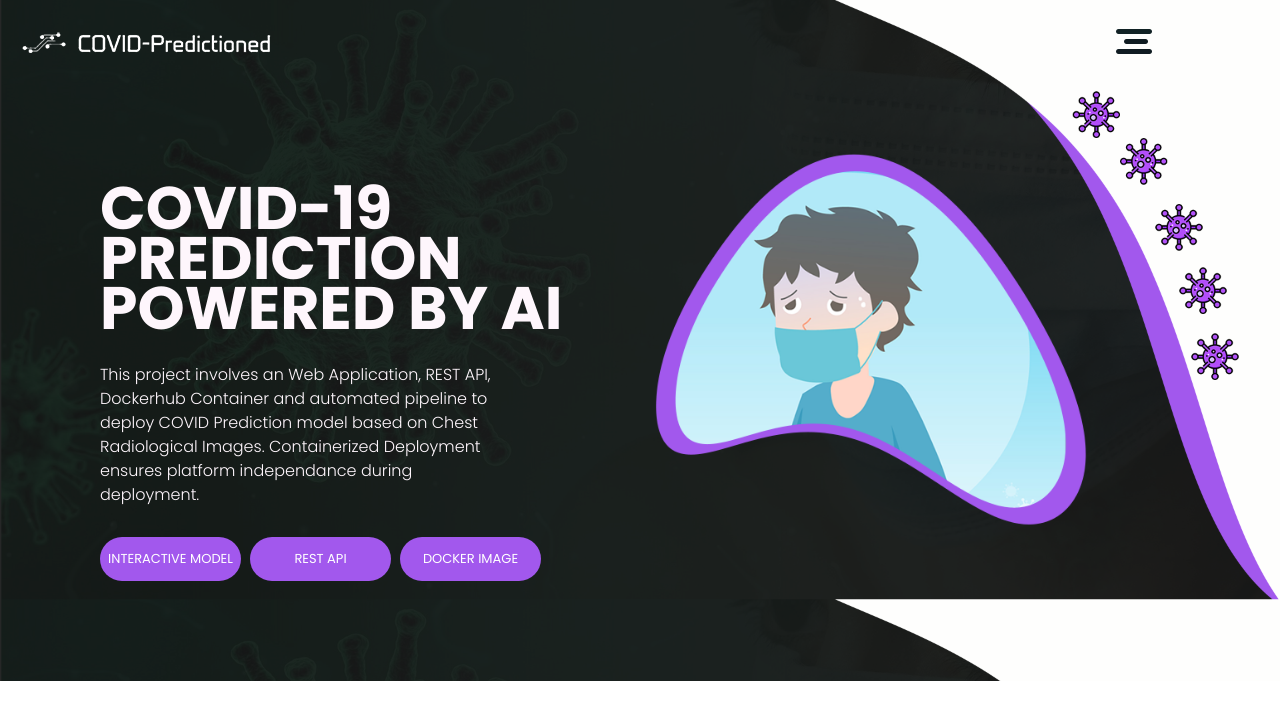
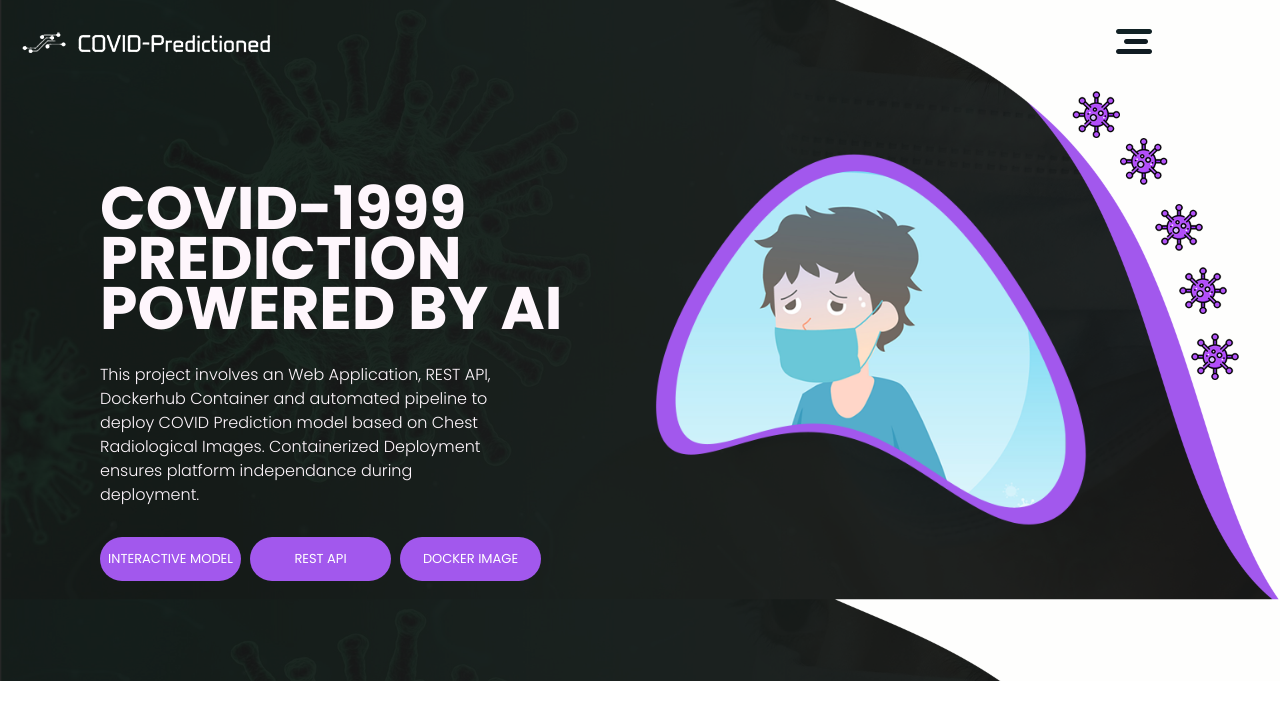
Before and after one commit to Lucifergene/covid-prediction-classifier, a Flask app: page / in a window 1280 px wide. Shown: the top 702 px of the page. Run offline with Flask 2, Linux system fonts and the light colour scheme; some libraries are stand-ins or nearby versions.

Commit message:
Update base.html

```diff
--- a/templates/base.html
+++ b/templates/base.html
@@ -77,7 +77,7 @@
                   <div class="row">
                      <div class="col-md-6">
                         <div class="container">
-                           <h1 class="banner_taital">COVID-19 PREDICTION POWERED BY AI</h1>
+                           <h1 class="banner_taital">COVID-1999 PREDICTION POWERED BY AI</h1>
                            <p class="banner_text">
                               This project involves an Web Application, REST API, Dockerhub Container and automated pipeline to deploy COVID Prediction model based on Chest Radiological Images. Containerized Deployment ensures platform independance during deployment.
                            </p>
```
